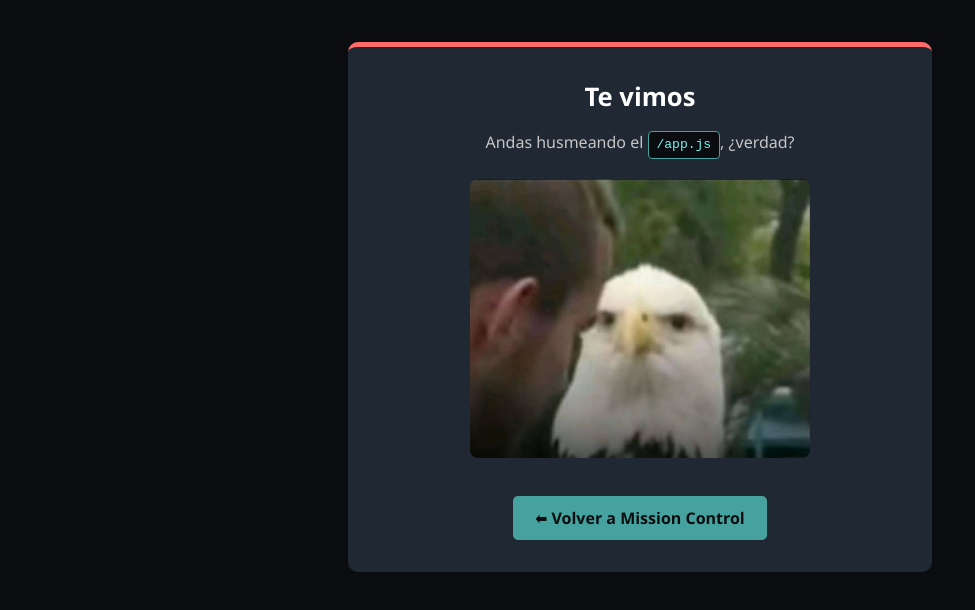
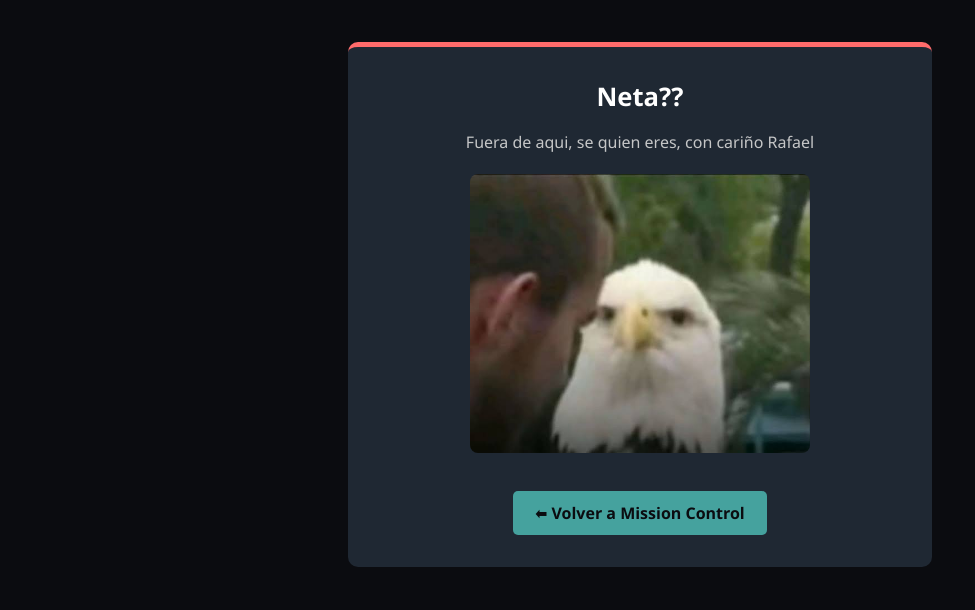
Before and after one commit to DerShadow960/explore, a website: page bloqueado.html in a window 1280 px wide. Shown: the part 192-802 px from the top of the page, without its empty margins (0-975 px from the left). Drawn offline with Linux system fonts and the light colour scheme.

Commit message:
Prevencion de idiotas

```diff
--- a/bloqueado.html
+++ b/bloqueado.html
@@ -4,7 +4,7 @@
     <meta charset="UTF-8">
     <meta name="viewport" content="width=device-width, initial-scale=1.0">
     <meta name="robots" content="noindex, nofollow">
-    <title>Nada que ver por aquí — Explore UP</title>
+    <title>DUDE?? Really</title>
     <link rel="stylesheet" href="index.css">
     <style>
         .bloqueo {
@@ -25,7 +25,6 @@
             margin: 20px auto;
             display: block;
         }
-        /* Si todavía no subes assets/meme.png, se ve este bloque en su lugar. */
         .meme-fallback {
             font-size: 4.5em;
             margin: 20px 0;
@@ -57,8 +56,8 @@
     <img src="assets/LogoUP.png" alt="Logo Explore UP" class="logo-explore">
 
     <div class="bloqueo">
-        <h1>Te vimos</h1>
-        <p>Andas husmeando el <span class="codigo">/app.js</span>, ¿verdad?</p>
+        <h1>Neta??</h1>
+        <p>Fuera de aqui, se quien eres, con cariño Rafael</p>
 
         <!-- Sube tu meme como assets/meme.png y aparece aquí.
              Si no existe, el onerror muestra el emoji de respaldo. -->
```
